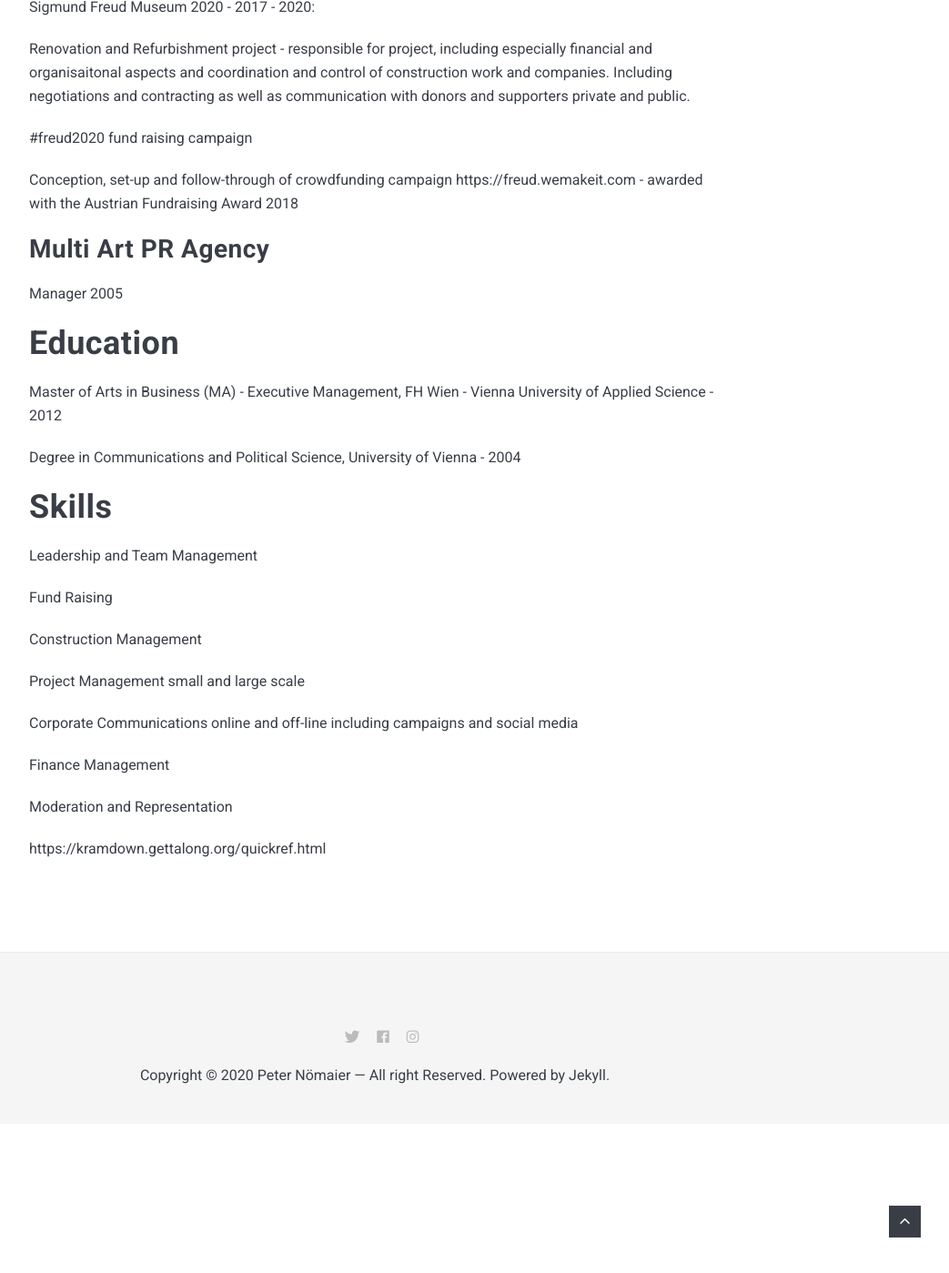
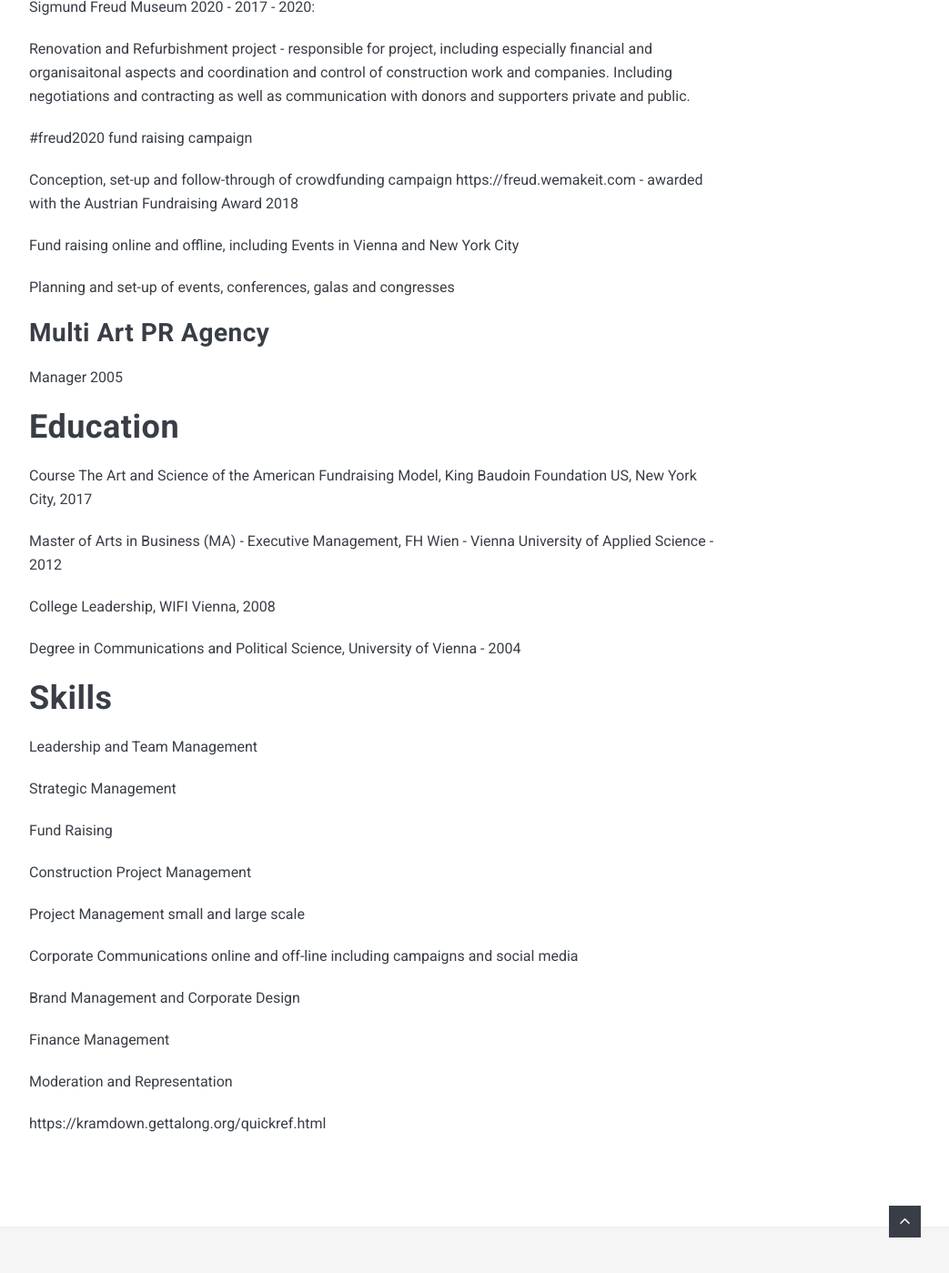
Before and after one commit to noemaier/noemaier.github.io, a Jekyll site: the page built from _pages/cv.md, in a window 1280 px wide and 1400 px high, scrolled down 1527 px. Shown: the whole window at 91% size, without its empty margins (228-1271 px from the left). Built offline with Jekyll 4.4.1, drawn with Linux system fonts in a browser that asks for light colours; nearby versions of some CDN libraries.

Commit message:
Update cv.md

```diff
--- a/_pages/cv.md
+++ b/_pages/cv.md
@@ -35,6 +35,11 @@ Renovation and Refurbishment project - responsible for project, including especi
 
 Conception, set-up and follow-through of crowdfunding campaign https://freud.wemakeit.com - awarded with the Austrian Fundraising Award 2018
 
+Fund raising online and offline, including Events in Vienna and New York City
+
+Planning and set-up of events, conferences, galas and congresses
+
+
 ##  Multi Art PR Agency
 
 Manager 2005
@@ -42,7 +47,11 @@ Manager 2005
 
 # Education
 
+Course The Art and Science of the American Fundraising Model, King Baudoin Foundation US, New York City, 2017
+
 Master of Arts in Business (MA) - Executive Management, FH Wien - Vienna University of Applied Science - 2012
+
+College Leadership, WIFI Vienna, 2008
 
 Degree in Communications and Political Science, University of Vienna - 2004
 
@@ -51,13 +60,17 @@ Degree in Communications and Political Science, University of Vienna - 2004
 
 Leadership and Team Management
 
+Strategic Management
+
 Fund Raising
 
-Construction Management
+Construction Project Management
 
 Project Management small and large scale
 
 Corporate Communications online and off-line including campaigns and social media
+
+Brand Management and Corporate Design
 
 Finance Management
 
```
